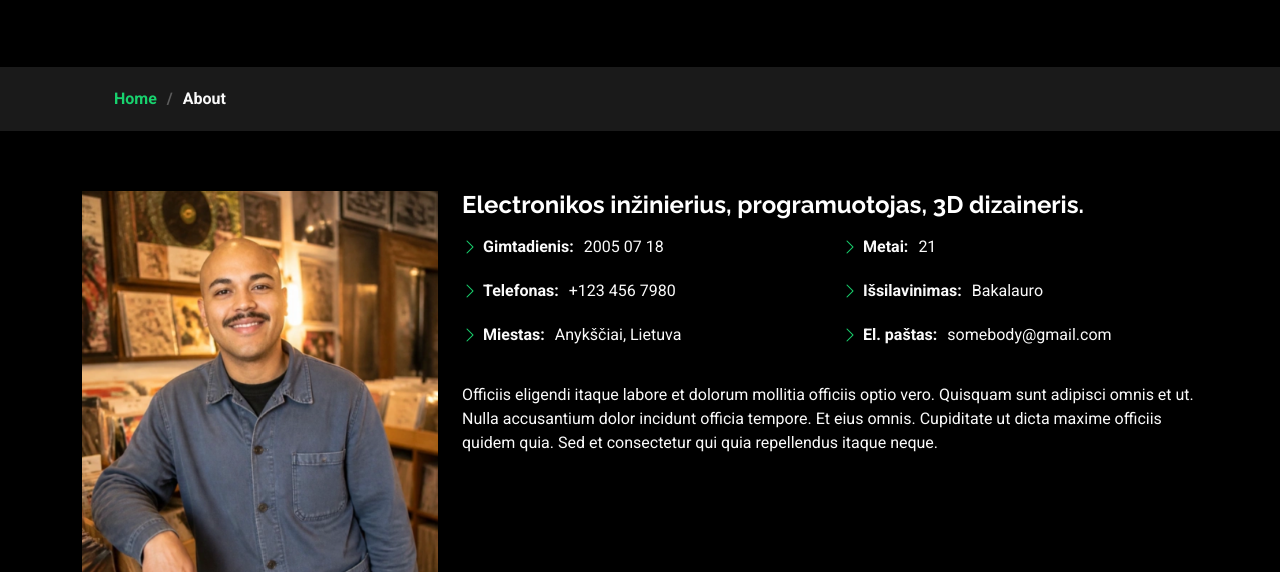
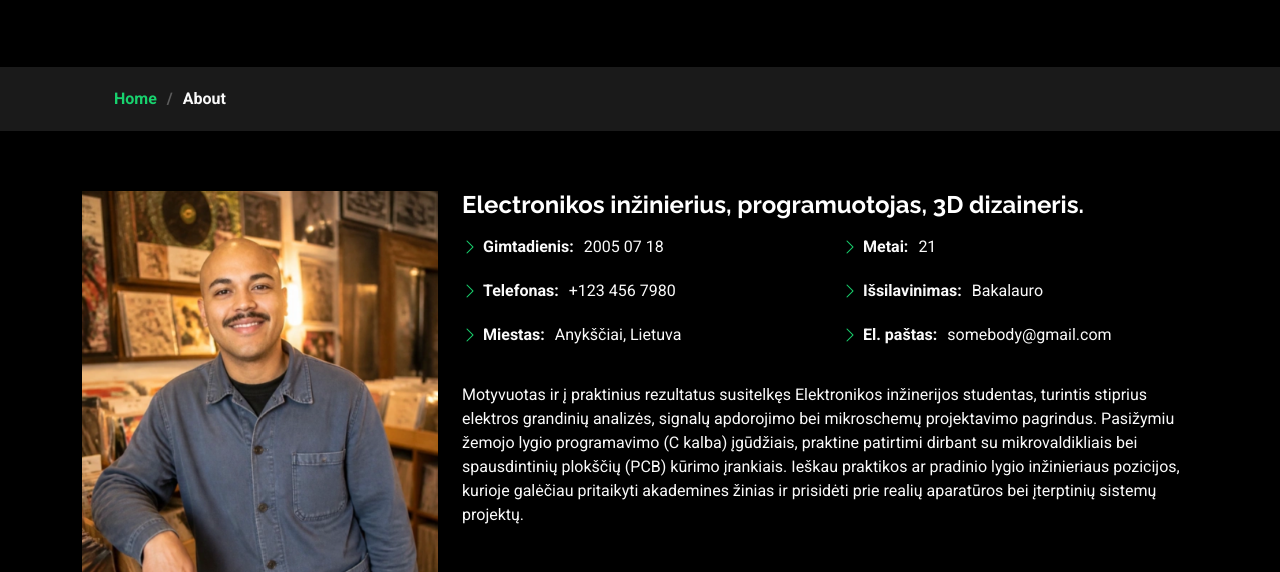
Before and after one commit to andriusdolm-LTU/andriusdolm-LTU.github.io, a plain HTML site: page about.html in a window 1280 px wide. Shown: the part 228-800 px from the top of the page. Drawn offline with Linux system fonts and the light colour scheme.

Commit message:
Pabaigtas LAB 7

```diff
--- a/about.html
+++ b/about.html
@@ -114,8 +114,14 @@
               </div>
             </div>
             <p class="py-3">
-              Officiis eligendi itaque labore et dolorum mollitia officiis optio vero. Quisquam sunt adipisci omnis et ut. Nulla accusantium dolor incidunt officia tempore. Et eius omnis.
-              Cupiditate ut dicta maxime officiis quidem quia. Sed et consectetur qui quia repellendus itaque neque.
+              Motyvuotas ir į praktinius rezultatus susitelkęs Elektronikos
+              inžinerijos studentas, turintis stiprius elektros grandinių
+              analizės, signalų apdorojimo bei mikroschemų projektavimo pagrindus.
+              Pasižymiu žemojo lygio programavimo (C kalba) įgūdžiais, praktine
+              patirtimi dirbant su mikrovaldikliais bei spausdintinių plokščių
+              (PCB) kūrimo įrankiais. Ieškau praktikos ar pradinio lygio
+              inžinieriaus pozicijos, kurioje galėčiau pritaikyti akademines
+              žinias ir prisidėti prie realių aparatūros bei įterptinių sistemų projektų.
             </p>
           </div>
         </div>
```
Also changed, not shown: index.html (+2 -2 lines), assets/img/laptop.png (added).
